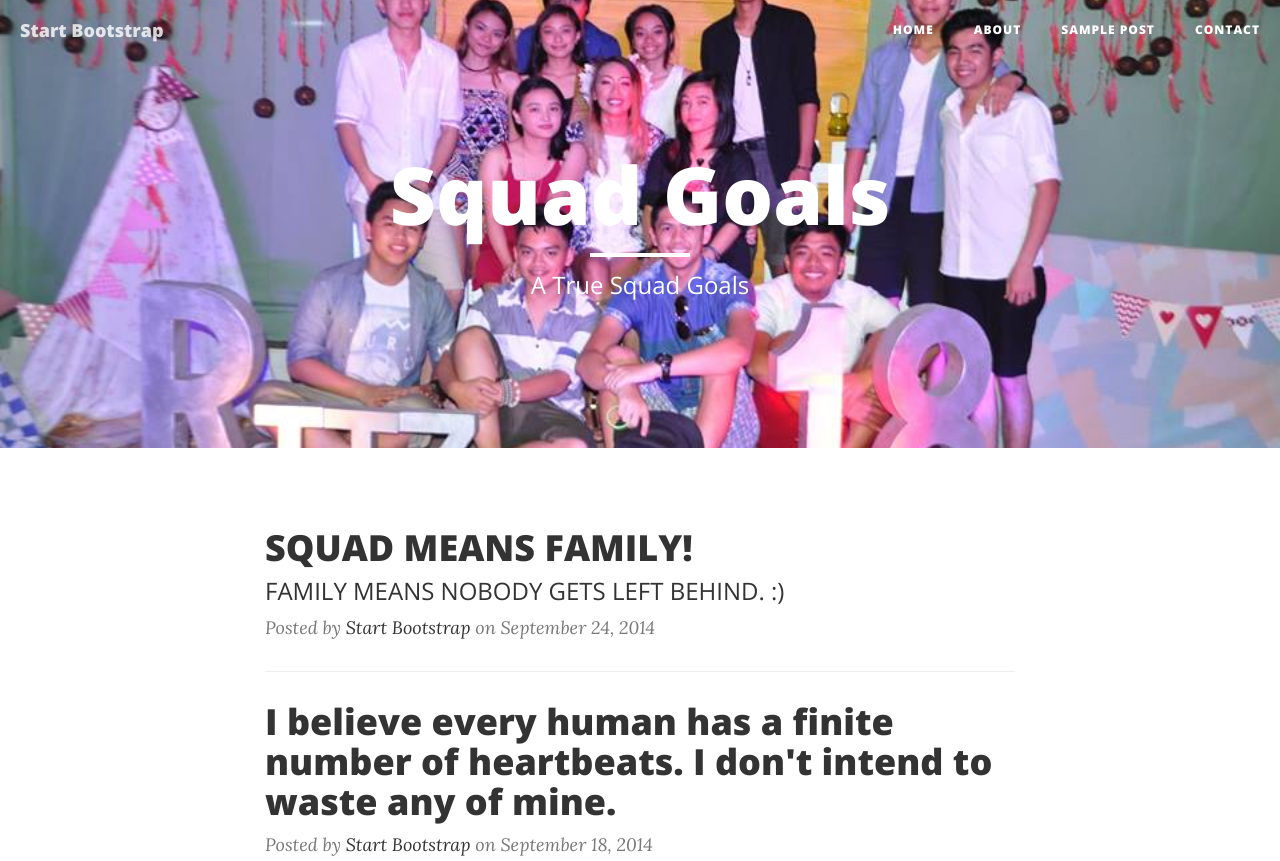
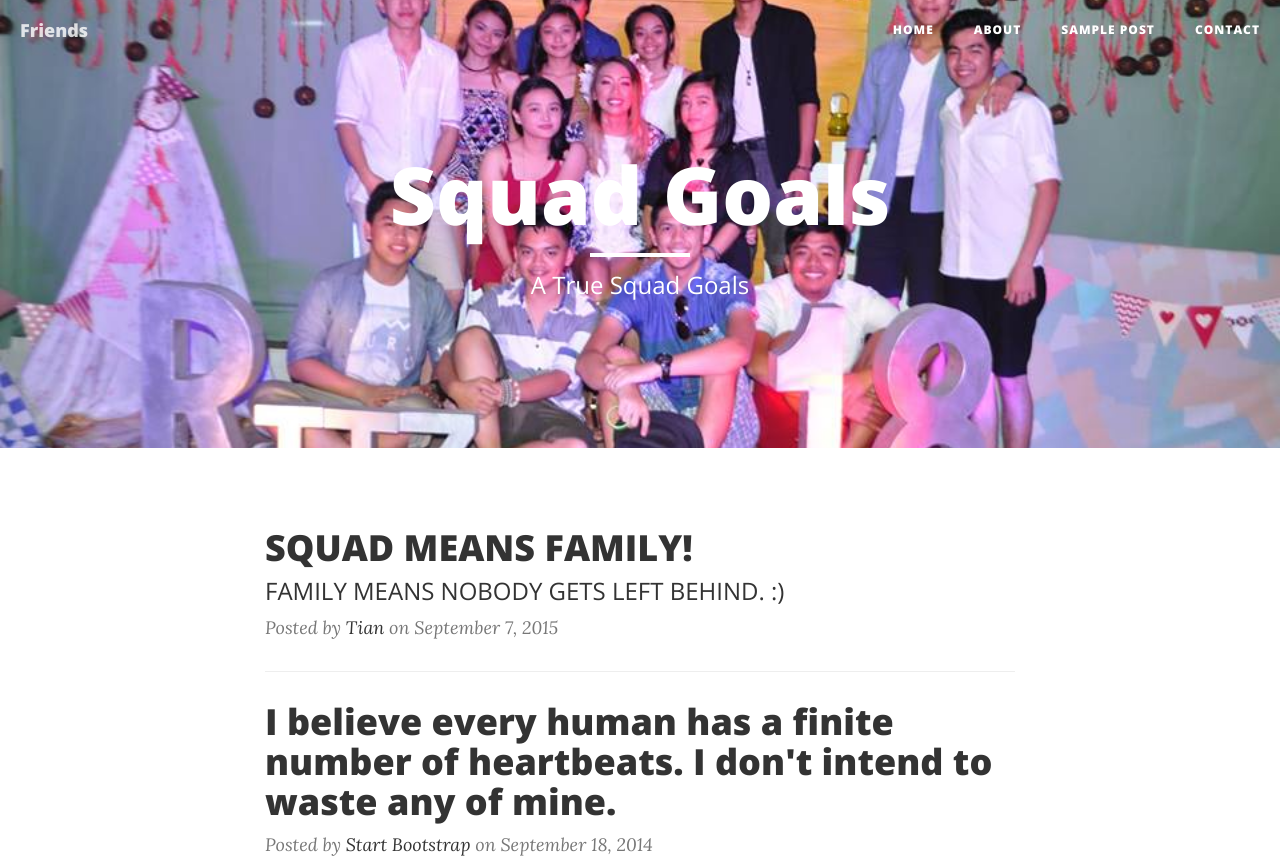
Before and after one commit to christianalambra/Blog, a website: page index.html in a window 1280 px wide. Shown: the top 861 px of the page. Drawn offline with nearby package versions, Linux system fonts and the light colour scheme.

Commit message:
Update index.html

```diff
--- a/index.html
+++ b/index.html
@@ -42,7 +42,7 @@
                     <span class="sr-only">Toggle navigation</span>
                     Menu <i class="fa fa-bars"></i>
                 </button>
-                <a class="navbar-brand" href="index.html">Start Bootstrap</a>
+                <a class="navbar-brand" href="index.html">Friends</a>
             </div>
 
             <!-- Collect the nav links, forms, and other content for toggling -->
@@ -96,7 +96,7 @@
                            FAMILY MEANS NOBODY GETS LEFT BEHIND. :)
                         </h3>
                     </a>
-                    <p class="post-meta">Posted by <a href="#">Start Bootstrap</a> on September 24, 2014</p>
+                    <p class="post-meta">Posted by <a href="#">Tian</a> on September 7, 2015</p>
                 </div>
                 <hr>
                 <div class="post-preview">
```
